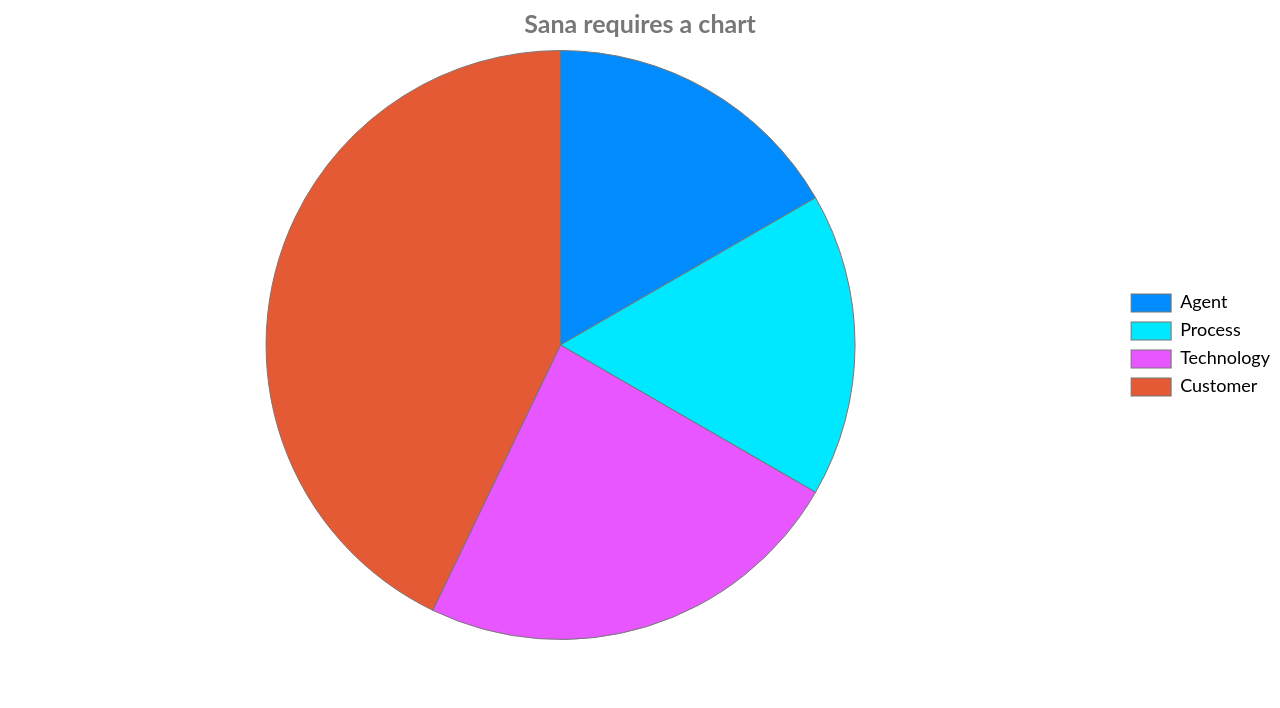
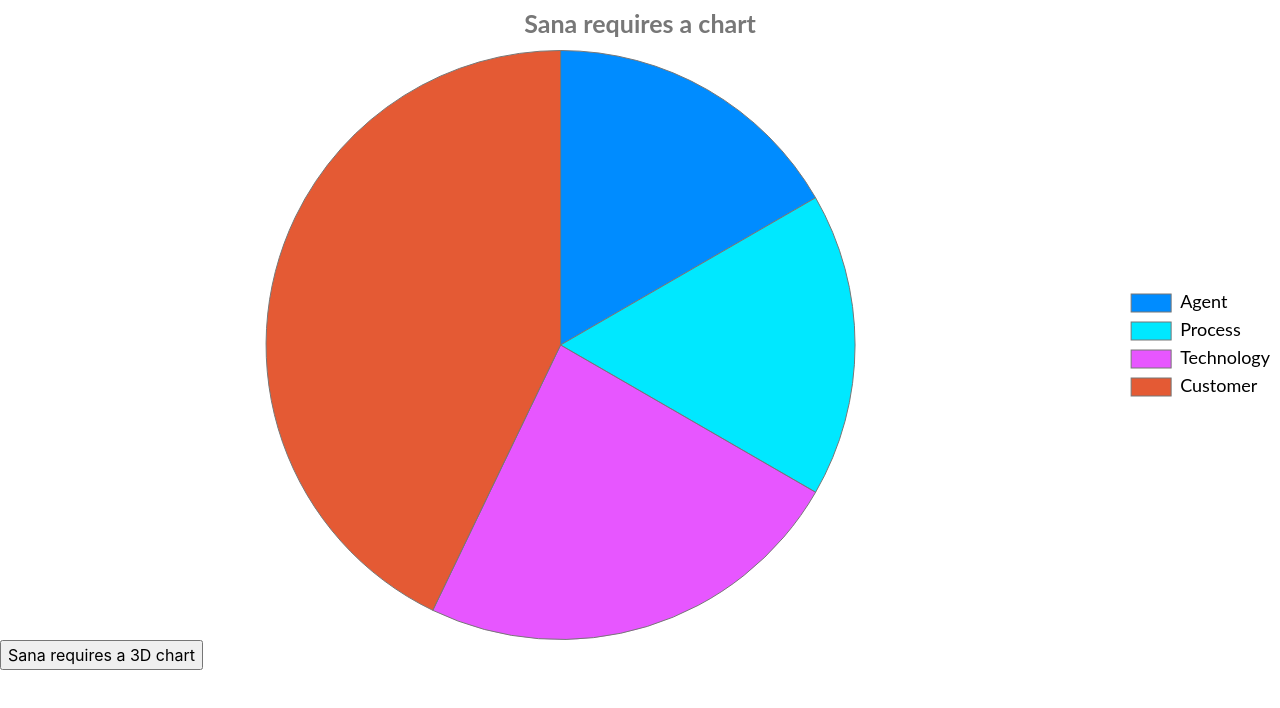
Before and after one commit to javascriptstudios/sana-needs-a-chart, a plain HTML site: page index.html in a window 1280 px wide. Drawn offline with nearby package versions, Linux system fonts and the light colour scheme.

Commit message:
update in button

```diff
--- a/index.html
+++ b/index.html
@@ -11,6 +11,8 @@
 <body>
     <div class="container"></div>
     <canvas id="myChart"></canvas>
+     <form action="is3D.html">
+        <input type="submit" value="Sana requires a 3D chart" />
 
     <script>
     let myChart = document.getElementById('myChart').getContext('2d');
```
